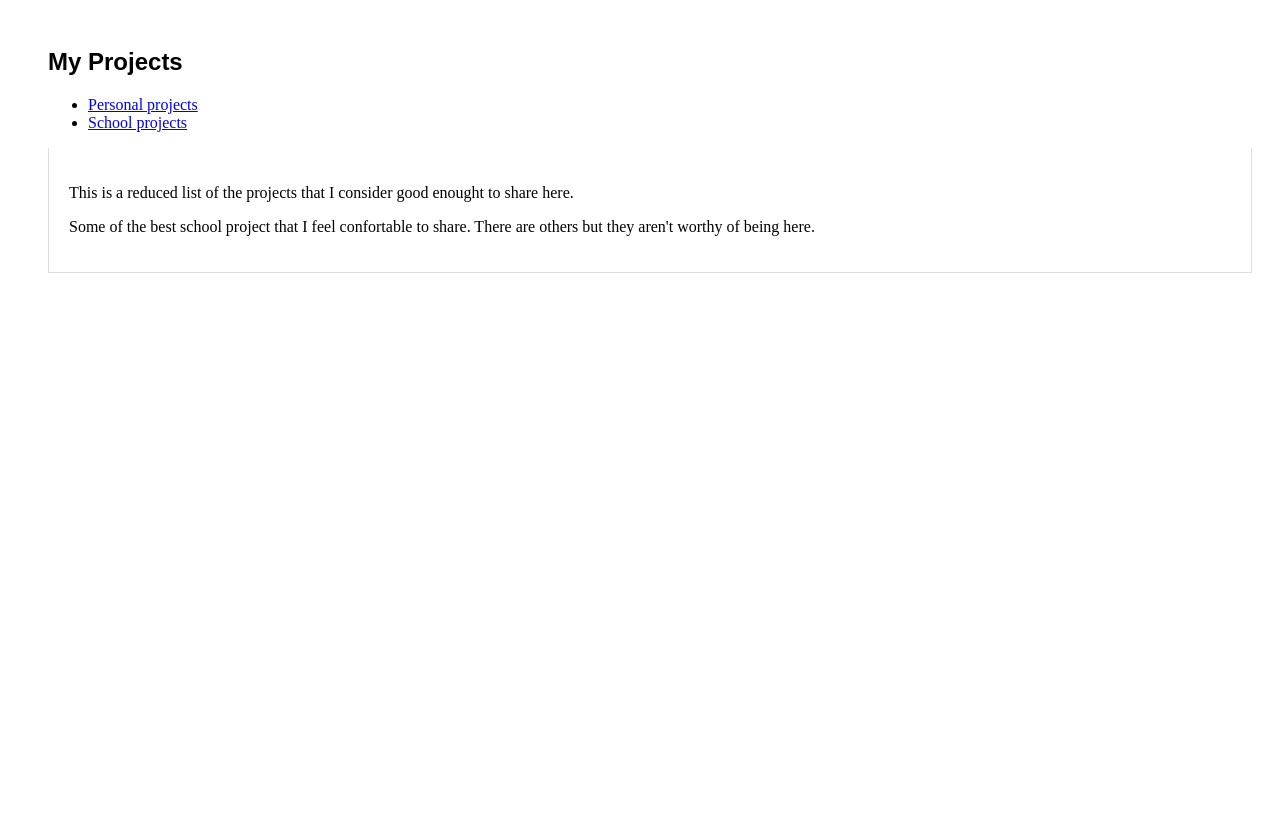
After one commit to TheStaticTurtle/thestaticturtle.fr.dynamic, a Django app: template website/templates/section_projects.html in a window 1280 px wide. The commit adds this page. Run offline with Django 3.2, Linux system fonts and the light colour scheme; the template is opened without the code that fills it, so the values that code supplies are empty.

Commit message:
Added projects model and pages

```diff
--- a/thestaticturtle/settings.py
+++ b/thestaticturtle/settings.py
@@ -25,7 +25,11 @@ SECRET_KEY = 'django-insecure-z58ol_51pzqoyo!k+6n%yio9^srb1o%124+$oofj3ui#uu_mi!
 # SECURITY WARNING: don't run with debug turned on in production!
 DEBUG = True
 
-ALLOWED_HOSTS = []
+ALLOWED_HOSTS = [
+    "laptop.8080.home.tugler.fr",
+    "192.168.1.77",
+    "127.0.0.1"
+]
 
 
 # Application definition
--- a/website/admin.py
+++ b/website/admin.py
@@ -2,7 +2,7 @@ from django.contrib import admin
 
 # Register your models here.
 
-from .models import SocialLink, Entity, School, DiplomaAward, Experience, GeneralConfig, Interest
+from .models import SocialLink, Entity, School, DiplomaAward, Experience, GeneralConfig, Interest, Project
 
 admin.site.register(SocialLink)
 admin.site.register(Entity)
@@ -11,3 +11,4 @@ admin.site.register(DiplomaAward)
 admin.site.register(Experience)
 admin.site.register(GeneralConfig)
 admin.site.register(Interest)
+admin.site.register(Project)
--- a/website/templates/index.html
+++ b/website/templates/index.html
@@ -54,6 +54,9 @@
     <hr>
     {% include "section_skills_interests.html" %}
     <hr>
+    {% include "section_projects.html" %}
+    <hr>
+
     <script src="https://cdn.jsdelivr.net/npm/popper.js@1.16.1/dist/umd/popper.min.js"></script>
     <script>
             docReady(function() {
--- a/website/templates/section_education.html
+++ b/website/templates/section_education.html
@@ -41,7 +41,7 @@
                 </li>
             {% endfor %}
         </ol>
-        <h2 style="font-family: 'Russo One', sans-serif;">Proffessional experience</h2>
+        <h2 style="font-family: 'Russo One', sans-serif;">Professional experience</h2>
         <ol class="arrow-bullet fa-ul" style="margin-bottom: 40px;">
             {% for xp in experience.pro %}
                 <li>
--- /dev/null
+++ b/website/templates/section_projects.html
@@ -0,0 +1,81 @@
+{% load static %}
+{% block section_projects %}
+<section id="section-projects" style="background-color: rgba(0,0,0,0);min-height: 100vh;">
+    <div class="container d-flex flex-column" style="height: 100%;padding-left: 40px;padding-top: 20px;padding-right: 20px;padding-bottom: 20px;">
+        <h1 style="font-family: 'Russo One', sans-serif;">My Projects</h1>
+        <p style="border-style: none;">
+            {{ projects.tldr |safe }}
+        </p>
+        <div>
+            <ul class="nav nav-tabs">
+                <li class="nav-item"><a class="nav-link active" role="tab" data-toggle="tab" href="#tab-1">Personal projects</a></li>
+                <li class="nav-item"><a class="nav-link" role="tab" data-toggle="tab" href="#tab-2">School projects</a></li>
+            </ul>
+            <div class="tab-content" style="padding: 20px;border-width: 0px;border-style: solid;border-right-width: 1px;border-right-color: #dedede;border-bottom-width: 1px;border-bottom-color: #dedede;border-left-width: 1px;border-left-color: #dedede;">
+                <div class="tab-pane active" role="tabpanel" id="tab-1">
+                    <p>This is a reduced list of the projects that I consider good enought to share here.</p>
+                    <div class="card-columns">
+                        {% for project in projects.personal %}
+                            <div class="card">
+                                <img class="img-fluid card-img-top w-100 d-block" src="{{ project.image_url }}">
+                                <div class="card-body">
+                                    <h4 class="card-title">{{ project.name }}</h4>
+                                    <p class="card-text">{{ project.description }}</p>
+                                </div>
+                                <div class="card-footer">
+                                    {% if project.github_url != None %}
+                                        <i class="fab fa-github"></i><a href="{{ project.github_url }}" style="padding: 5px;">Github</a><br>
+                                    {% endif %}
+                                    {% if project.blog_url != None %}
+                                        <i class="fas fa-book"></i><a href="{{ project.github_url }}" style="padding: 5px;">Blog article</a><br>
+                                    {% endif %}
+                                    {% if project.docs_url != None %}
+                                        <i class="fas fa-passport"></i><a href="{{ project.docs_url }}" style="padding: 5px;">Docs</a><br>
+                                    {% endif %}
+                                    {% if project.download_url != None %}
+                                        <i class="fas fa-download"></i><a href="{{ project.download_url }}" style="padding: 5px;">Download</a><br>
+                                    {% endif %}
+                                    {% if project.did_at_school != None %}
+                                        <i class="fas fa-school"></i> {{ project.did_at_school.entity.name }}<br>
+                                    {% endif %}
+                                </div>
+                            </div>
+                        {% endfor %}
+                    </div>
+                </div>
+                <div class="tab-pane" role="tabpanel" id="tab-2">
+                    <p>Some of the best school project that I feel confortable to share. There are others but they aren't worthy of being here.</p>
+                    <div class="card-columns">
+                        {% for project in projects.school %}
+                            <div class="card">
+                                <img class="img-fluid card-img-top w-100 d-block" src="{{ project.image_url }}">
+                                <div class="card-body">
+                                    <h4 class="card-title">{{ project.name }}</h4>
+                                    <p class="card-text">{{ project.description }}</p>
+                                </div>
+                                <div class="card-footer">
+                                    {% if project.github_url != None %}
+                                        <i class="fab fa-github"></i><a href="{{ project.github_url }}" style="padding: 5px;">Github</a><br>
+                                    {% endif %}
+                                    {% if project.blog_url != None %}
+                                        <i class="fas fa-book"></i><a href="{{ project.github_url }}" style="padding: 5px;">Blog article</a><br>
+                                    {% endif %}
+                                    {% if project.docs_url != None %}
+                                        <i class="fas fa-passport"></i><a href="{{ project.docs_url }}" style="padding: 5px;">Docs</a><br>
+                                    {% endif %}
+                                    {% if project.download_url != None %}
+                                        <i class="fas fa-download"></i><a href="{{ project.download_url }}" style="padding: 5px;">Download</a><br>
+                                    {% endif %}
+                                    {% if project.did_at_school != None %}
+                                        <i class="fas fa-school"></i> {{ project.did_at_school.entity.name }}<br>
+                                    {% endif %}
+                                </div>
+                            </div>
+                        {% endfor %}
+                    </div>
+                </div>
+            </div>
+        </div>
+    </div>
+</section>
+{% endblock %}
```
Also changed, not shown: website/models.py (+25 -0 lines), website/templates/section_skills_interests.html (+9 -6 lines), website/views.py (+6 -1 lines).
